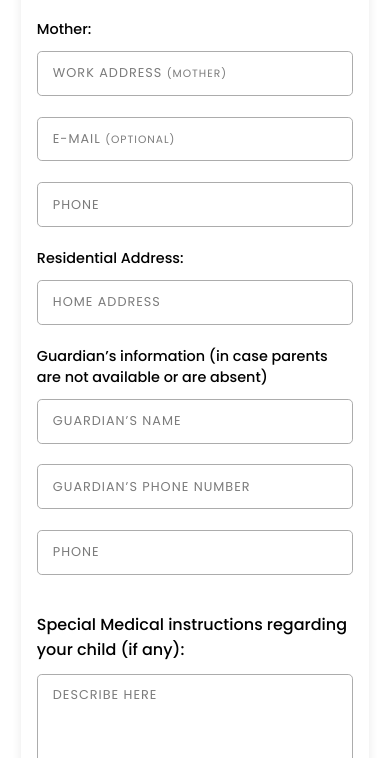
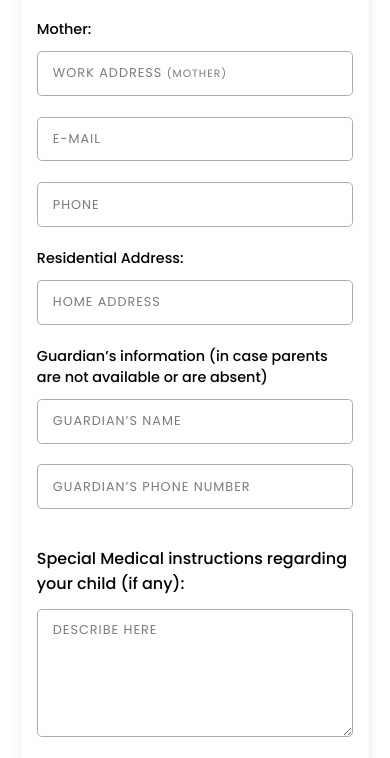
Before and after one commit to Anurag251/Modern-Educere, a plain HTML site: page admission.html in a window 390 px wide. Shown: the part 1825-2583 px from the top of the page. Drawn offline with nearby package versions, Linux system fonts and the light colour scheme; some packages are replaced by stand-ins of ours; a script that the page names is missing.

Commit message:
optimize responsive view and changed admission form

```diff
--- a/admission.html
+++ b/admission.html
@@ -668,7 +668,7 @@
                           />
 
                           <label class="form-input-label" for="motherEmail">
-                            E-mail <small>(optional)</small>
+                            E-mail
                           </label>
                         </div>
                         <p class="input-error"></p>
@@ -757,23 +757,6 @@
                         </div>
                         <p class="input-error"></p>
                       </div>
-
-                      <div class="group">
-                        <div class="inner-input">
-                          <input
-                            type="text"
-                            class="custom-input"
-                            name="motherPhone"
-                            id="motherPhone"
-                            onchange="getData(this)"
-                          />
-
-                          <label class="form-input-label" for="motherPhone">
-                            Phone
-                          </label>
-                        </div>
-                        <p class="input-error"></p>
-                      </div>
                     </div>
                   </div>
 
@@ -788,12 +771,12 @@
                         <div class="inner-input">
                           <textarea
                             class="custom-input"
-                            name="brotherSister"
-                            id="brotherSister"
+                            name="specialMedical"
+                            id="specialMedical"
                             onchange="getData(this)"
                           ></textarea>
 
-                          <label class="form-input-label" for="brotherSister">
+                          <label class="form-input-label" for="specialMedical">
                             Describe here
                           </label>
                         </div>
@@ -890,9 +873,9 @@
                       <div class="group textarea">
                         <div class="inner-input">
                           <textarea
-                            id="locationInput"
                             class="custom-input input-map"
                             name="locationInput"
+                            id="locationInput"
                             onchange="getData(this)"
                             placeholder="Choose your location on map"
                             disabled
```
